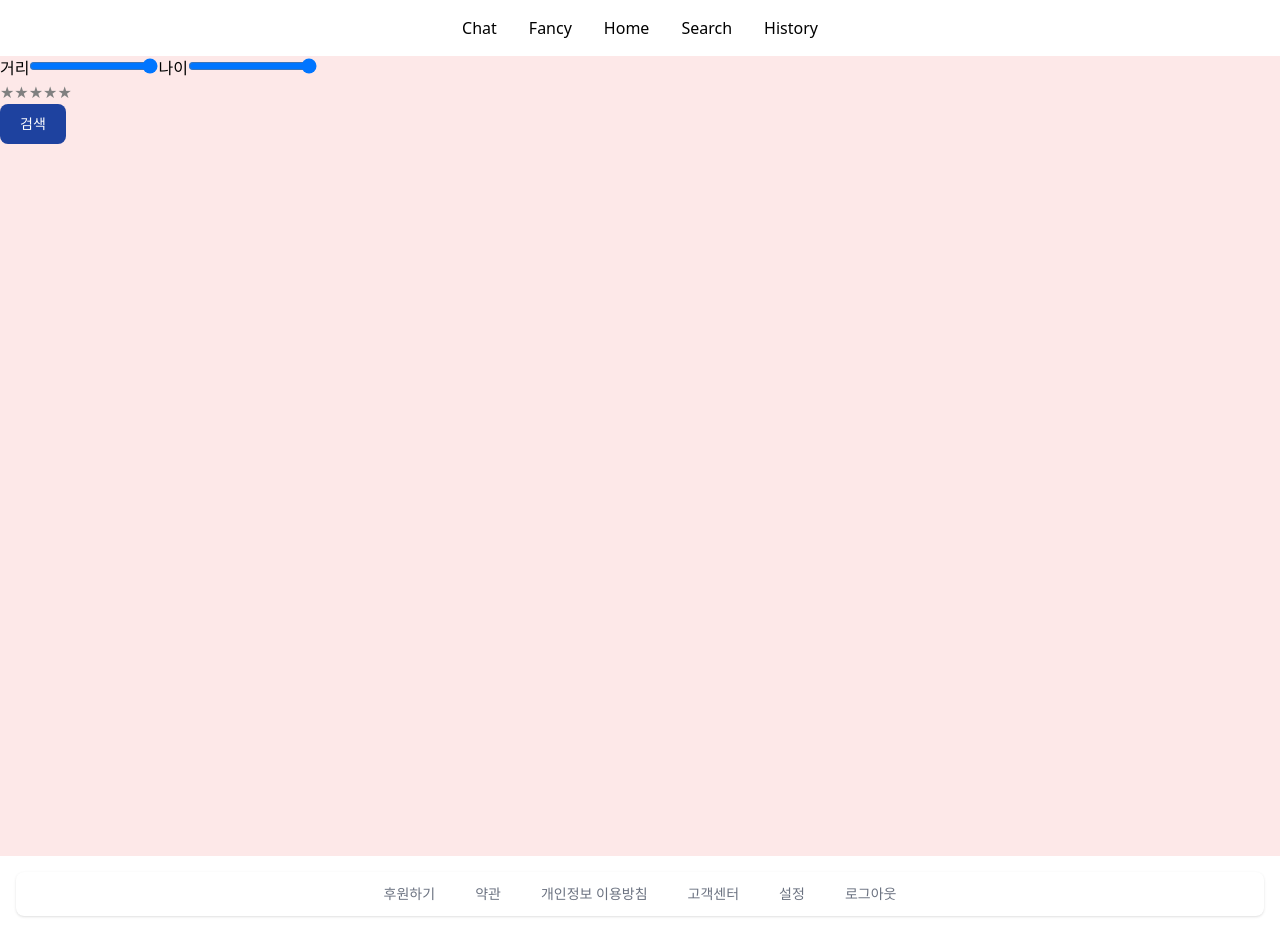
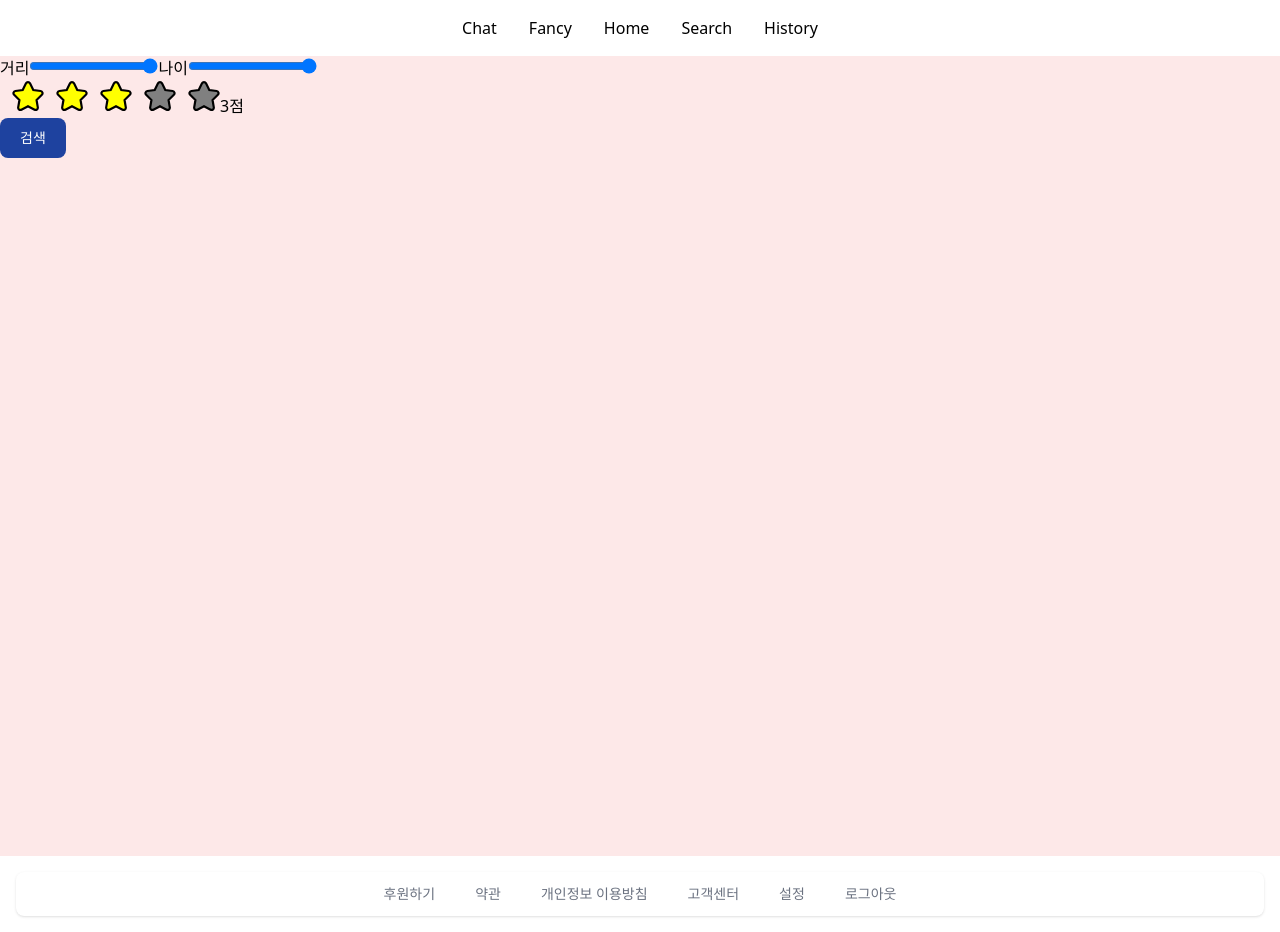
Before and after one commit to 42Seoul-Tea42/frontend, a Next.js app: page /home/search in a window 1280 px wide. Built offline with nearby package versions, Linux system fonts and the light colour scheme.

Commit message:
refactor 별점 컴포넌트 버튼과 svg 분리
- 별점 버튼은 action 실행, 스타일요소를 svg로 인자로 전달
- 별의 값은 store에서 관리
- svg에서는 별의 모양과 색상을 관리

```diff
--- a/app/home/search/components/IconStar.tsx
+++ b/app/home/search/components/IconStar.tsx
@@ -1,33 +1,18 @@
-'use client';
+import React from 'react';
 
-import { useDispatch } from 'react-redux';
-import { setStarCount } from '../../../store/slices/searchValueDataSlice';
-
-interface StarCounter {
-  key: number;
-  starValue: number;
-}
-
-const IconStar: React.FC<StarCounter> = Star => {
-  const dispatch = useDispatch();
-
-  const resetStars = () => {
-    dispatch(setStarCount(Star.key));
-  };
+const IconStar: React.FC<{ color: string }> = ({ color }) => {
   return (
-    <button type="button" onClick={resetStars}>
     <svg
       className="w-8 h-8 ms-3 text-yellow-300"
       aria-hidden="true"
       xmlns="http://www.w3.org/2000/svg"
-        // fill={state.click ? 'currentColor' : 'none'}
+      fill={color}
       viewBox="0 0 22 20"
       strokeWidth="1.5"
       stroke="black"
     >
       <path d="M20.924 7.625a1.523 1.523 0 0 0-1.238-1.044l-5.051-.734-2.259-4.577a1.534 1.534 0 0 0-2.752 0L7.365 5.847l-5.051.734A1.535 1.535 0 0 0 1.463 9.2l3.656 3.563-.863 5.031a1.532 1.532 0 0 0 2.226 1.616L11 17.033l4.518 2.375a1.534 1.534 0 0 0 2.226-1.617l-.863-5.03L20.537 9.2a1.523 1.523 0 0 0 .387-1.575Z" />
     </svg>
-    </button>
   );
 };
 
--- a/app/home/search/components/InputRangeStarBar.tsx
+++ b/app/home/search/components/InputRangeStarBar.tsx
@@ -1,33 +1,19 @@
 import React, { useState } from 'react';
+import StarButton from './StarButton';
+import { RootState } from '../../../store';
+import { useSelector } from 'react-redux';
 
 const StarRatingBar: React.FC = () => {
-  const [rating, setRating] = useState(0);
-
-  const handleStarClick = (starValue: number) => {
-    setRating(starValue);
-  };
+  const starValue: number = useSelector((state: RootState) => state.searchValue.starCount);
 
   return (
     <div>
-      {[1, 2, 3, 4, 5].map(starValue => (
-        <StarButton key={starValue} starValue={starValue} isFilled={starValue <= rating} onClick={handleStarClick} />
+      {[1, 2, 3, 4, 5].map(el => (
+        <StarButton key={el} star={el} isFilled={el <= starValue} />
       ))}
+      {starValue}점
     </div>
   );
 };
 
-interface StarButtonProps {
-  starValue: number;
-  isFilled: boolean;
-  onClick: (starValue: number) => void;
-}
-
-const StarButton: React.FC<StarButtonProps> = ({ starValue, isFilled, onClick }) => {
-  return (
-    <button onClick={() => onClick(starValue)} style={{ color: isFilled ? 'yellow' : 'gray', border: 'none', cursor: 'pointer' }}>
-      ★
-    </button>
-  );
-};
-
 export default StarRatingBar;
--- /dev/null
+++ b/app/home/search/components/StarButton.tsx
@@ -0,0 +1,26 @@
+'use client';
+
+import { useDispatch } from 'react-redux';
+import { setStarCount } from '../../../store/slices/searchValueDataSlice';
+import IconStar from './IconStar';
+
+interface StarButtonProps {
+  star: number;
+  isFilled: boolean;
+}
+
+const StarButton: React.FC<StarButtonProps> = ({ star, isFilled }) => {
+  const dispatch = useDispatch();
+
+  const handleStarClick = () => {
+    dispatch(setStarCount(star));
+  };
+
+  return (
+    <button onClick={handleStarClick}>
+      <IconStar color={isFilled ? 'yellow' : 'gray'} />
+    </button>
+  );
+};
+
+export default StarButton;
```
Lines whose indentation alone changed are shown as unchanged.
